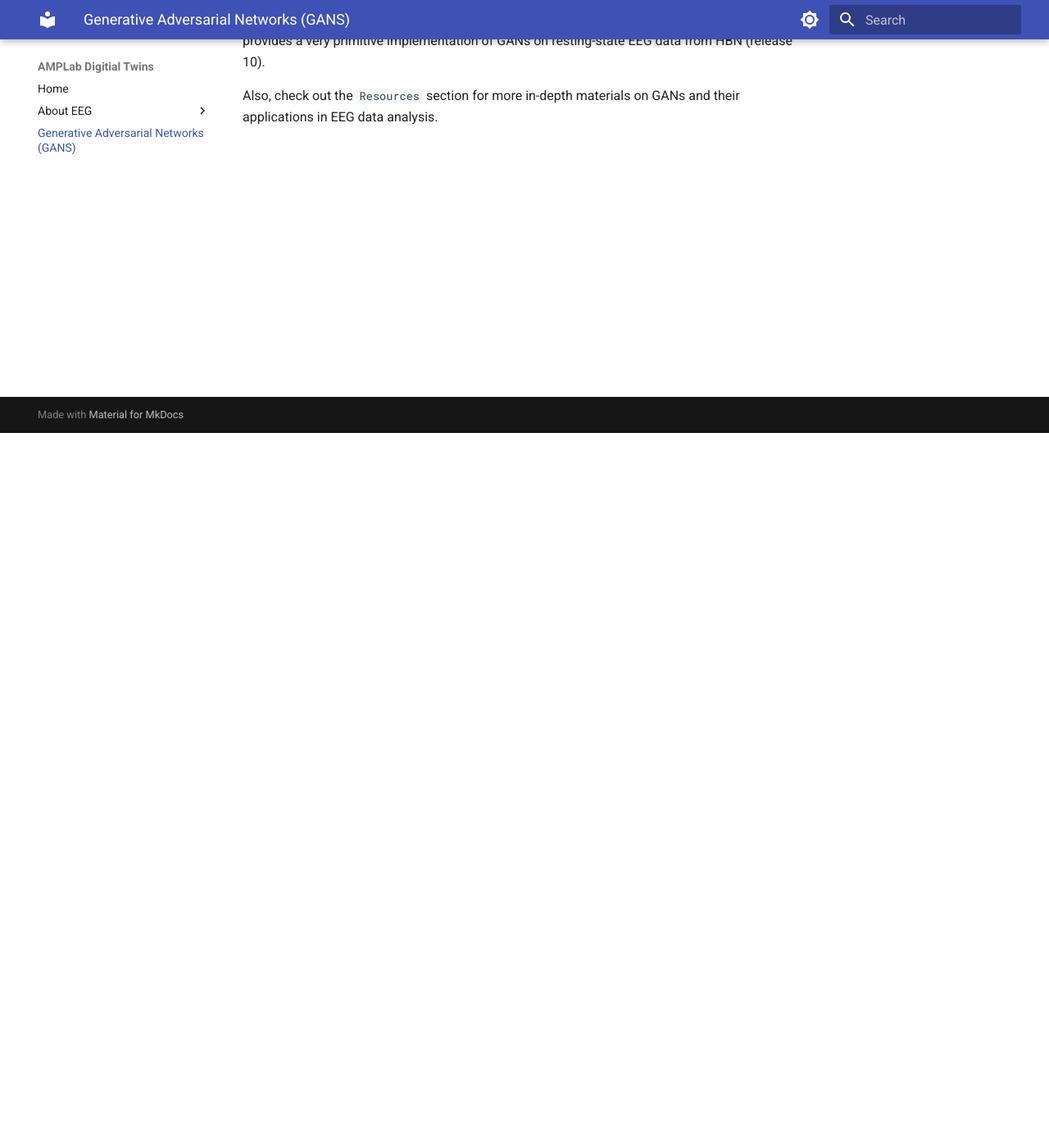
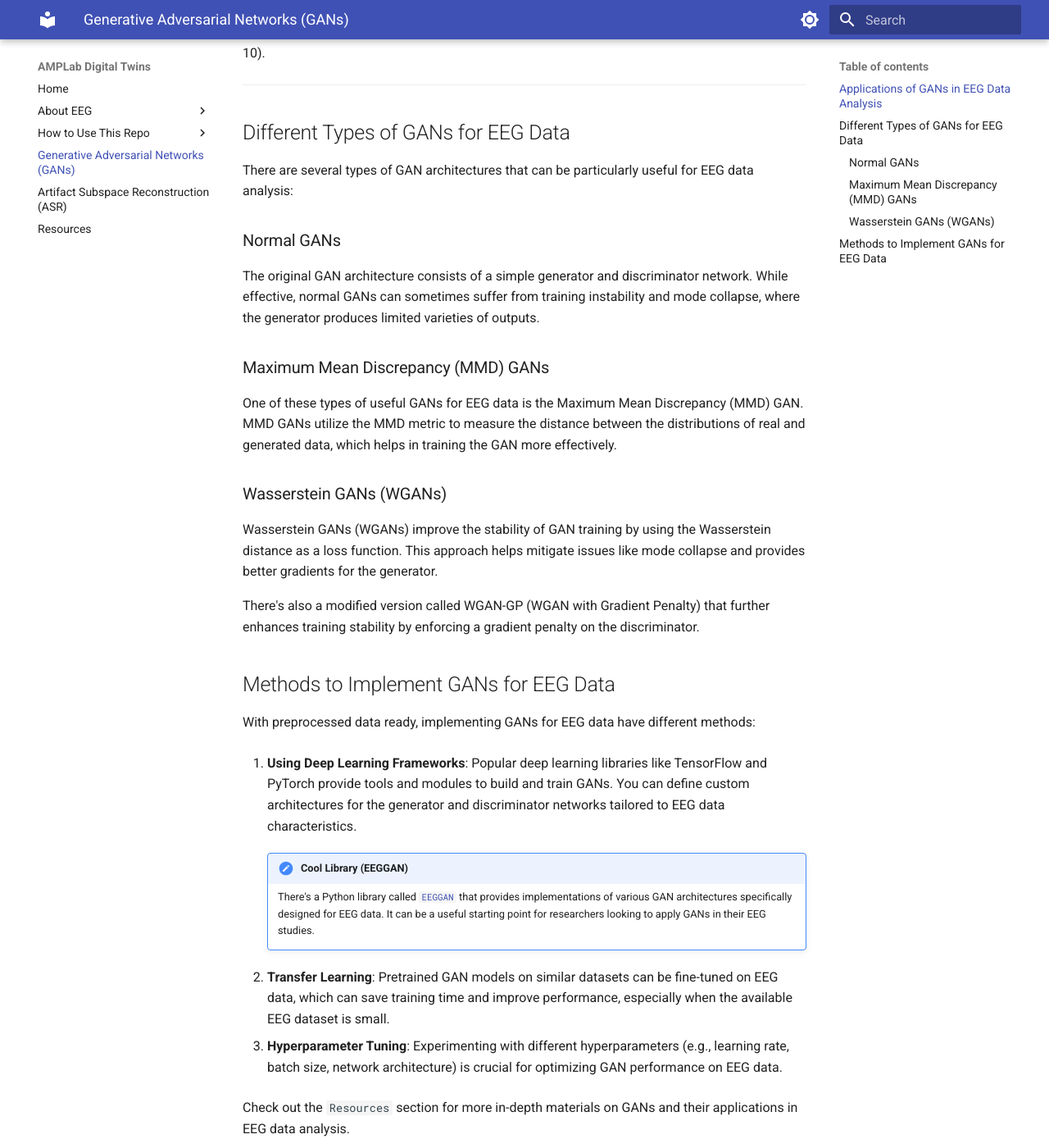
Before and after one commit to josephzhengg/amplab-digtwins, an MkDocs documentation site: the page built from docs/gans.md, in a window 1280 px wide and 1400 px high, scrolled down 872 px. Shown: the whole window at 82% size. Built offline with MkDocs 1.6.1 and Material for MkDocs 9.7.7, drawn with Linux system fonts in a browser that asks for light colours.

Commit message:
update documentation

````diff
--- /dev/null
+++ b/docs/asr.md
@@ -0,0 +1,24 @@
+# Artifact Subspace Reconstruction (ASR)
+
+Artifact Subspace Reconstruction (ASR) is another technique used in EEG data preprocessing to remove artifacts and noise from the recorded signals. ASR is particularly effective in handling transient artifacts, such as muscle movements or eye blinks, which can significantly distort EEG data.
+
+For instance, in our workflow, we utilize ASR in the `filter.ipynb` notebook to clean the raw EEG data. This step is crucial for ensuring that the subsequent analyses and model training are based on high-quality data.
+
+![ASR Example](../assets/rasr.png){ width=600 }
+/// caption
+Taken from https://www.researchgate.net/publication/336111967_Monitoring_auditory_attention_with_a_6_dry-electrode_EEG_system_in_real_flight_conditions
+///
+
+!!! question "RASR?"
+
+    RASR, or Riemannian Artifact Subspace Reconstruction, is an advanced version of ASR that leverages Riemannian geometry for improved artifact removal. In short, it is a modified version of ASR.
+
+As you see above, ASR effectively identifies and removes artifacts from the EEG signals, resulting in cleaner data that better represents the underlying neural activity. This cleaned data is then saved to the `processed/` directory for further analysis and processing in subsequent steps of our workflow.
+
+## To Implement ASR
+
+To implement ASR in your EEG data preprocessing pipeline, there exists libraries such as [ASRpy](https://github.com/DiGyt/asrpy){:target="\_blank"} that provide functionalities to apply ASR to EEG datasets. These libraries typically require you to specify parameters such as the cutoff threshold for artifact detection and the window size for reconstruction.
+
+Currently, MNE is working on integrating ASR into their library, which will make it easier for users to apply ASR directly within the MNE framework. (Their GitHub issue can be found [here](https://github.com/mne-tools/mne-python/pull/9302){:target="\_blank"})
+
+Check out the `Resources` section for more in-depth materials on ASR and its applications in EEG data preprocessing.
--- a/docs/gans.md
+++ b/docs/gans.md
@@ -8,7 +8,7 @@ GANs consist of two neural networks: a generator and a discriminator. The genera
 
     EEG datasets can be limited in size and diversity, which can hinder the performance of machine learning models. GANs help address this issue by generating additional synthetic data that can enhance model training and improve generalization.
 
-# Applications of GANs in EEG Data Analysis
+## Applications of GANs in EEG Data Analysis
 
 1. **Data Augmentation**: GANs can generate synthetic EEG signals that mimic the characteristics of real EEG data, allowing researchers to expand their datasets and improve model training.
 2. **Anomaly Detection**: By training GANs on normal EEG patterns, they can be used to identify abnormal or pathological signals, which is useful for diagnosing neurological conditions.
@@ -16,4 +16,38 @@ GANs consist of two neural networks: a generator and a discriminator. The genera
 
 Some of this GAN work can be found in the `resting_state_gans.ipynb` notebook, which provides a very primitive implementation of GANs on resting-state EEG data from HBN (release 10).
 
-Also, check out the `Resources` section for more in-depth materials on GANs and their applications in EEG data analysis.
+---
+
+## Different Types of GANs for EEG Data
+
+There are several types of GAN architectures that can be particularly useful for EEG data analysis:
+
+### Normal GANs
+
+The original GAN architecture consists of a simple generator and discriminator network. While effective, normal GANs can sometimes suffer from training instability and mode collapse, where the generator produces limited varieties of outputs.
+
+### Maximum Mean Discrepancy (MMD) GANs
+
+One of these types of useful GANs for EEG data is the Maximum Mean Discrepancy (MMD) GAN. MMD GANs utilize the MMD metric to measure the distance between the distributions of real and generated data, which helps in training the GAN more effectively.
+
+### Wasserstein GANs (WGANs)
+
+Wasserstein GANs (WGANs) improve the stability of GAN training by using the Wasserstein distance as a loss function. This approach helps mitigate issues like mode collapse and provides better gradients for the generator.
+
+There's also a modified version called WGAN-GP (WGAN with Gradient Penalty) that further enhances training stability by enforcing a gradient penalty on the discriminator.
+
+## Methods to Implement GANs for EEG Data
+
+With preprocessed data ready, implementing GANs for EEG data have different methods:
+
+1.  **Using Deep Learning Frameworks**: Popular deep learning libraries like TensorFlow and PyTorch provide tools and modules to build and train GANs. You can define custom architectures for the generator and discriminator networks tailored to EEG data characteristics.
+
+    !!! note "Cool Library (EEGGAN)"
+
+         There's a Python library called [`EEGGAN`](https://autoresearch.github.io/EEG-GAN/){target=\_blank} that provides implementations of various GAN architectures specifically designed for EEG data. It can be a useful starting point for researchers looking to apply GANs in their EEG studies.
+
+2.  **Transfer Learning**: Pretrained GAN models on similar datasets can be fine-tuned on EEG data, which can save training time and improve performance, especially when the available EEG dataset is small.
+
+3.  **Hyperparameter Tuning**: Experimenting with different hyperparameters (e.g., learning rate, batch size, network architecture) is crucial for optimizing GAN performance on EEG data.
+
+Check out the `Resources` section for more in-depth materials on GANs and their applications in EEG data analysis.
--- /dev/null
+++ b/docs/repo/current-workflow.md
@@ -0,0 +1,39 @@
+# Current Workflow
+
+The current workflow for the AMPLAB Digital Twins Project involves several key steps, which are outlined below:
+
+1.  Data Acquisition: Collect raw EEG data from the Healthy Brain Network (HBN) dataset (release 10). Ensure that all raw data files are placed in the `raw/` directory.
+
+2.  Data Preprocessing: Use the `filter.ipynb` and `processed_filter.ipynb` notebooks to preprocess the raw EEG data.
+
+    !!! info "Notebooks Used"
+
+        - `filter.ipynb`: Performs low-pass filtering and artifact removal using ASR. (Saves to `processed/` directory)
+        - `processed_filter.ipynb`: Performs channel selection and further filtering of processed data. (Saves to `filtered_processed/` directory)
+
+3.  Task Separation: Utilize the `separate_tasks_resting_state.ipynb` notebook to separate different tasks (e.g., eyes open vs. eyes closed) from the resting-state EEG data.
+
+4.  GAN Training: Train GAN models on the resting-state EEG data using the `resting_state_gans.ipynb` notebook. The generated models will be saved in the `gan_data/` directory.
+
+---
+
+## Workflow Visualization
+
+```mermaid
+flowchart LR
+    A[Raw EEG Data<br/>Files in raw/] --> B[Low-Pass Filter &<br/>ASR<br/>filter.ipynb]
+    B --> C[Processed EEG Data<br/>processed/]
+    C --> D[Channel Filtering<br/>32 channels<br/>processed_filter.ipynb]
+    D --> E[Filtered EEG Data<br/>filtered_processed/]
+    E --> F[GANs Model<br/>resting_state_gans.ipynb]
+    F --> G[Synthetic Samples<br/>synthetic_data/]
+
+    style A fill:#e1f5ff
+    style C fill:#fff4e1
+    style E fill:#e8f5e9
+    style G fill:#f3e5f5
+```
+
+Above is our current workflow for processing EEG data and training GAN models. All of these steps are listed to be of the data-preprocessing step of our project.
+
+Research being research, feel free to modify and adapt the workflow as needed for your experiments!
--- /dev/null
+++ b/docs/resources.md
@@ -0,0 +1,73 @@
+# Resources
+
+This section provides additional resources and references for further reading on the topics covered in this documentation, including EEGs, its uses, Generative Adversarial Networks (GANs) and Artifact Subspace Reconstruction (ASR) in the context of EEG data analysis.
+
+Below are literature and articles that can help you deepen your understanding of these subjects.
+
+## EEG Resources
+
+### Introduction to EEG and Digital Twins
+
+- [How To Interpret an EEG and its Report (Slidedeck)](http://neurology.med.wayne.edu/pdfs/how_to_interpret_and_eeg_and_its_report.pdf){:target="\_blank"}
+
+- [Digital twins and non-invasive recordings enable early diagnosis of Alzheimer's disease](https://pubmed.ncbi.nlm.nih.gov/40450374/){:target="\_blank"}
+
+- [Envisioning the Future of Personalized Medicine: Role and Realities of Digital Twins](https://www.jmir.org/2024/1/e50204/){:target="\_blank"}
+
+- [Digital twin for personalized medicine development](https://pmc.ncbi.nlm.nih.gov/articles/PMC12369496/){:target="\_blank"}
+
+- [EEG-fused Digital Twin Brain for Autonomous Driving in Virtual Scenarios](https://arxiv.org/abs/2507.12263){:target="\_blank"}
+
+### Introduction to Artifact Subspace Reconstruction (ASR)
+
+- [Evaluation of Artifact Subspace Reconstruction for Automatic Artifact Components Removal in Multi-Channel EEG Recordings](https://pubmed.ncbi.nlm.nih.gov/31329105/){:target="\_blank"}
+
+- [The Artifact Subspace Reconstruction Method (Slidedeck)](https://sccn.ucsd.edu/githubwiki/files/asr-final-export.pdf){:target="\_blank"}
+
+### Introduction to Generative Adversarial Networks (GANs)
+
+- [Generative adversarial networks in EEG analysis: an overview](https://jneuroengrehab.biomedcentral.com/articles/10.1186/s12984-023-01169-w){:target="\_blank"}
+
+---
+
+## Tools and Libraries
+
+Below are some useful tools and libraries for EEG data analysis, GAN implementation, and ASR.
+
+### EEG Data Analysis Libraries
+
+- [MNE-Python](https://mne.tools/stable/index.html){:target="\_blank"}: A comprehensive library for processing and analyzing EEG and MEG data in Python.
+
+- [Pandas](https://pandas.pydata.org/){:target="\_blank"}: A powerful data manipulation and analysis library for Python.
+
+- [NumPy](https://numpy.org/){:target="\_blank"}: A fundamental package for scientific computing with Python, providing support for arrays and matrices.
+
+- [Matplotlib](https://matplotlib.org/){:target="\_blank"}: A plotting library for creating static, animated, and interactive visualizations in Python.
+
+### GAN Libraries
+
+- [TensorFlow](https://www.tensorflow.org/){:target="\_blank"}: An open-source machine learning framework that provides tools for building and training GANs.
+
+- [PyTorch](https://pytorch.org/){:target="\_blank"}: An open-source deep learning framework that offers dynamic computation graphs and is widely used for GAN implementations.
+
+- [EEGGAN](https://autoresearch.github.io/EEG-GAN/){:target="\_blank"}: A Python library that provides implementations of various GAN architectures specifically designed for EEG data.
+
+### ASR Libraries
+
+- [ASRpy](https://github.com/DiGyt/asrpy){:target="\_blank"}: A Python library for Artifact Subspace Reconstruction (ASR) in EEG data analysis.
+
+---
+
+## Tutorials and Guides
+
+Here are some tutorials and guides to help you get started with EEG data analysis, GANs, and ASR.
+
+- [NumPy Beginner's Guide](https://numpy.org/doc/stable/user/quickstart.html){:target="\_blank"}: A quickstart guide for beginners to learn NumPy.
+
+- [Pandas Documentation](https://pandas.pydata.org/docs/getting_started/index.html){:target="\_blank"}: Official documentation and getting started guide for Pandas.
+
+- [MNE-Python Tutorials](https://mne.tools/stable/auto_tutorials/index.html){:target="\_blank"}: A collection of tutorials for using MNE-Python for EEG and MEG data analysis.
+
+- [GANs in TensorFlow](https://www.tensorflow.org/tutorials/generative/dcgan){:target="\_blank"}: A tutorial on building and training GANs using TensorFlow.
+
+- [GANs in PyTorch](https://pytorch.org/tutorials/beginner/dcgan_faces_tutorial.html){:target="\_blank"}: A tutorial on building and training GANs using PyTorch.
--- a/mkdocs.yml
+++ b/mkdocs.yml
@@ -1,4 +1,4 @@
-site_name: AMPLab Digitial Twins
+site_name: AMPLab Digital Twins
 theme:
   name: material
   features:
@@ -17,9 +17,14 @@ theme:
 nav:
   - Home: index.md
   - About EEG:
-      - What is it?: About EEG/eegdata.md
-      - Applications: About EEG/important-data.md
-  - Generative Adversarial Networks (GANS): gans.md
+      - What is it?: about/about-eeg.md
+      - Applications of EEG: about/eeg-applications.md
+  - How to Use This Repo:
+      - Current Workflow: repo/current-workflow.md
+      - Steps to Reproduce Results: repo/repo-steps.md
+  - Generative Adversarial Networks (GANs): gans.md
+  - Artifact Subspace Reconstruction (ASR): asr.md
+  - Resources: resources.md
 
 markdown_extensions:
   - pymdownx.betterem
@@ -37,3 +42,11 @@ markdown_extensions:
   - pymdownx.caret
   - pymdownx.mark
   - pymdownx.tilde
+  - def_list
+  - pymdownx.tasklist:
+      custom_checkbox: true
+  - pymdownx.superfences:
+      custom_fences:
+        - name: mermaid
+          class: mermaid
+          format: !!python/name:pymdownx.superfences.fence_code_format
````
Also changed, not shown: README.md (+2 -2 lines), docs/about/eeg-applications.md (renamed from docs/About EEG/important-data.md, +5 -5 lines), docs/repo/repo-steps.md (added, +38 -0 lines), docs/about/about-eeg.md (renamed from docs/About EEG/eegdata.md), docs/assets/rasr.png (added).
